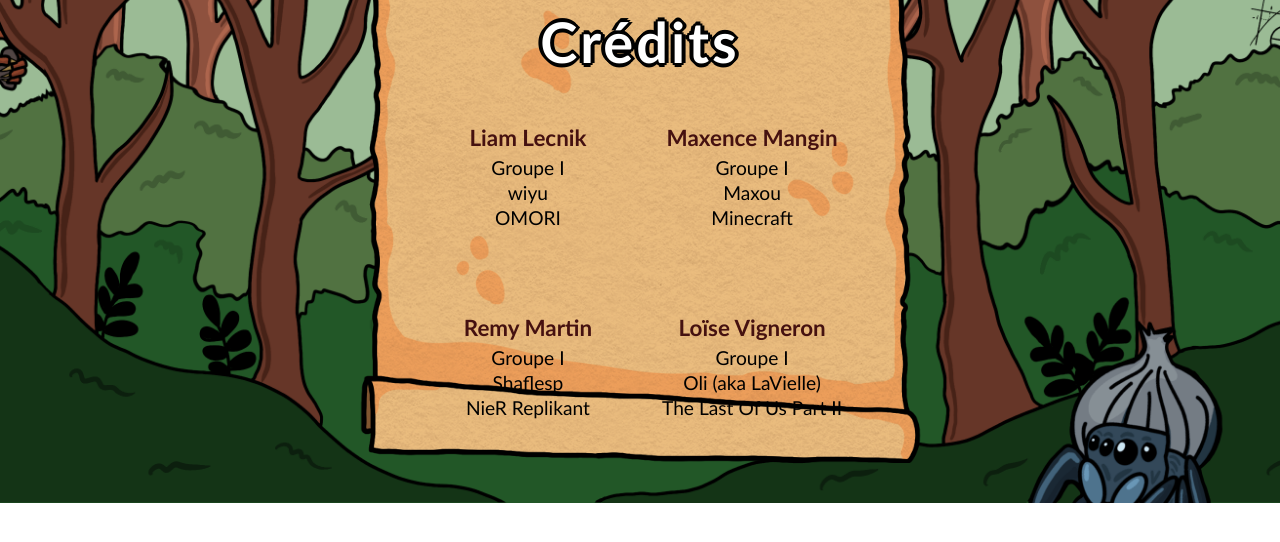
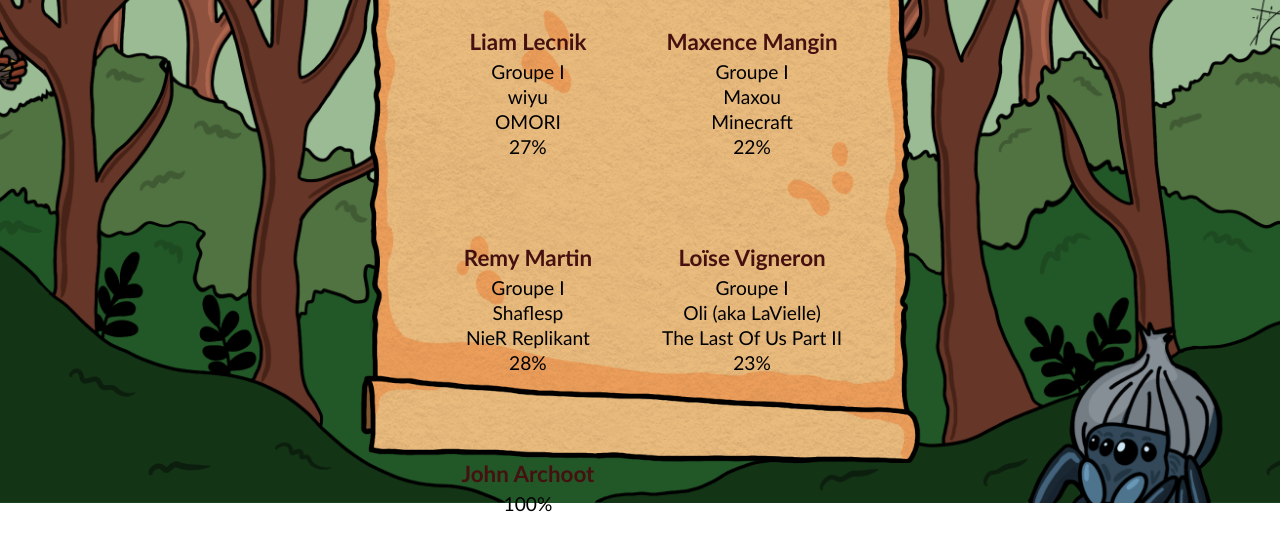
Before and after one commit to Shaflesp/Archoot, a website built with Vite: page index.html in a window 1280 px wide. Both pictures are taken after a click on the link 1150 px from the left and 63 px from the top of the page. Shown: the part 297-839 px from the top of the page. Before the commit the page ends 800 px from the top, so only its background shows below. Built offline with nearby package versions, Linux system fonts and the light colour scheme; files whose address does not match are found by name.

Commit message:
pourcentage

```diff
--- a/index.html
+++ b/index.html
@@ -171,24 +171,32 @@
                         <p>Groupe I</p>
                         <p>wiyu</p>
                         <p>OMORI</p>
+                        <p>27%</p>
                     </div>
                     <div class="personne">
                         <h2>Maxence Mangin</h2>
                         <p>Groupe I</p>
                         <p>Maxou </p>
                         <p>Minecraft</p>
+                        <p>22%</p>
                     </div>
                     <div class="personne">
                         <h2>Remy Martin</h2>
                         <p>Groupe I</p>
                         <p>Shaflesp</p>
                         <p>NieR Replikant</p>
+                        <p>28%</p>
                     </div>
                     <div class="personne">
                         <h2>Loïse Vigneron</h2>
                         <p>Groupe I</p>
                         <p>Oli (aka LaVielle)</p>
                         <p>The Last Of Us Part II</p>
+                        <p>23%</p>
+                    </div>
+                    <div class="personne">
+                        <h2>John Archoot</h2>
+                        <p>100%</p>
                     </div>
                 </div>
             </div>
```
